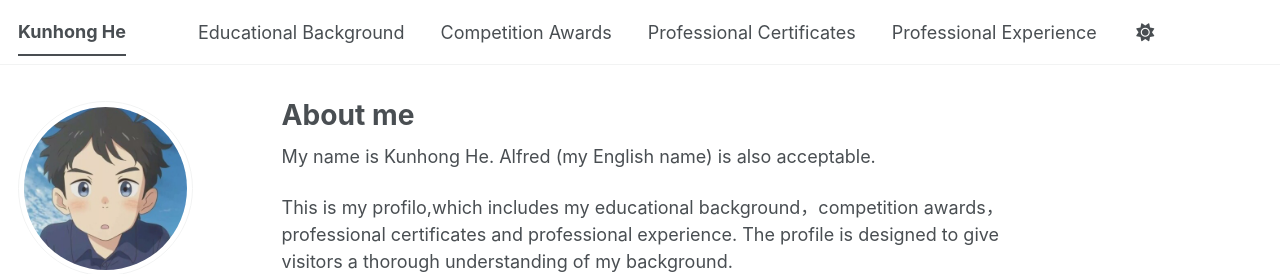
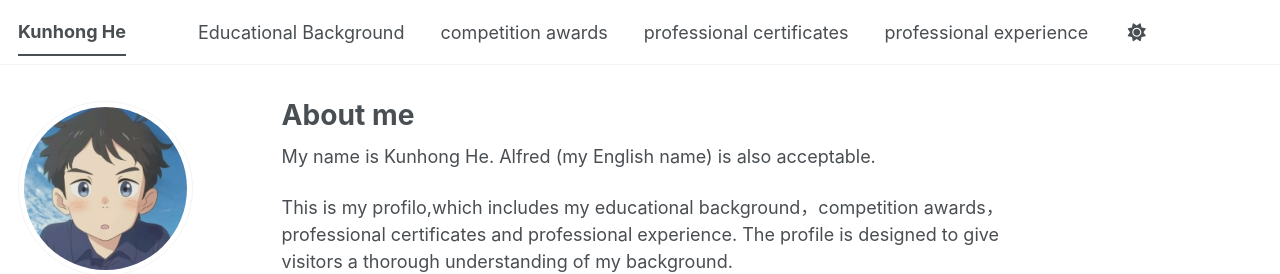
Before and after one commit to Alfred-meijiu/Alfred-meijiu.github.io, a Jekyll site: the page built from _pages/about.md, in a window 1280 px wide. Shown: the top 274 px of the page. Built offline with Jekyll 4.4.1, drawn with Linux system fonts in a browser that asks for light colours; a style sheet for code colours, icons or effects is not loaded.

```diff
--- a/_data/navigation.yml
+++ b/_data/navigation.yml
@@ -9,13 +9,13 @@
 
 main:
   - title: "Educational Background"
-    url: /Educational-Background/
+    url: /educational-background/
 
-  - title: "Competition Awards"
-    url: /Competition-Awards/
+  - title: "competition awards"
+    url: /competition-awards/
 
-  - title: "Professional Certificates"
-    url: /Professional-Certificates/
+  - title: "professional certificates"
+    url: /professional-certificates/
 
-  - title: "Professional Experience"
-    url: /Professional-Experience/
+  - title: "professional experience"
+    url: /professional-experience/
```
